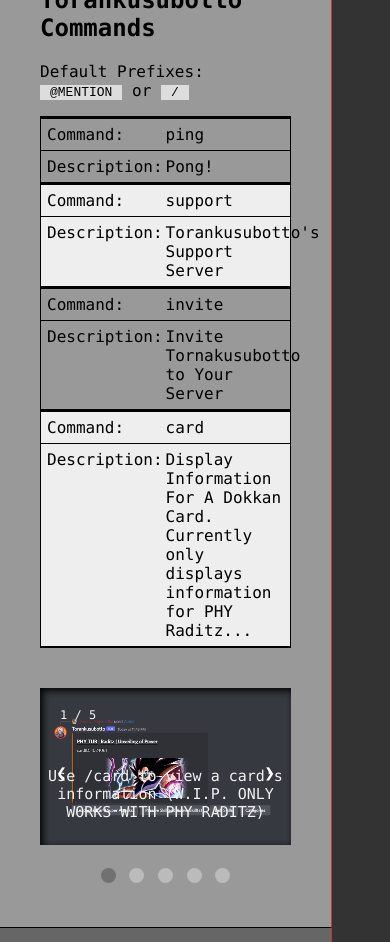
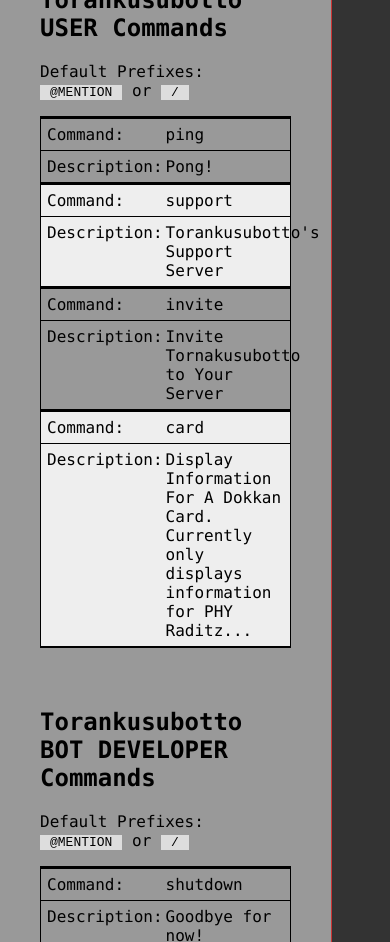
Before and after one commit to mq022002/Torankusubotto_Website, a plain HTML site: page botcommands.html in a window 390 px wide. Shown: the part 310-1252 px from the top of the page. Drawn offline with Linux system fonts and the light colour scheme.

Commit message:
Planning to reformat bot commands table. Add: botcommands.html, new bot developer commands table should I invite another developer to work on this project. Add: style.css; contact.html, added new iframe rule so that the embedded Discord widget does not compress when columns are stacked on top of each other. Change: ALL, small formatting changes. Change: style.css, changed the media query to readjust if the screen size is 1170px, instead of 900px, taking into consideration the newer iPhone models.

```diff
--- a/botcommands.html
+++ b/botcommands.html
@@ -33,8 +33,9 @@
 
     <div class="main">
         <div class="card">
+            <!-- USER Commands Table -->
             <div class="column">
-                <h2>Torankusubotto Commands&nbsp;</h2>
+                <h2>Torankusubotto USER Commands&nbsp;</h2>
                 <p>Default Prefixes: <code>@MENTION</code> or <code>/</code></p>
                 <div class="table-botcommands">
                     <table>
@@ -62,6 +63,24 @@
                     </table>
                 </div>
             </div>
+            <!-- BOT DEVELOPER Commands Table -->
+            <div class="column">
+                <h2>Torankusubotto BOT DEVELOPER Commands&nbsp;</h2>
+                <p>Default Prefixes: <code>@MENTION</code> or <code>/</code></p>
+                <div class="table-botcommands">
+                    <table>
+                        <tr>
+                            <th>Command</th>
+                            <th>Description</th>
+                        </tr>
+                        <tr>
+                            <td>shutdown</td>
+                            <td>Goodbye for now!</td>
+                        </tr>
+                    </table>
+                </div>
+            </div>
+            <!-- Slideshow Column -->
             <div class="column">
                 <div class="slideshow-container">
                     <div class="mySlides fade">
@@ -120,12 +139,11 @@
     </div>
 
     <div class="footer">
-        <div class="row">
+        <div class="column">
             <div class="footercolumn">
                 <a href="index.html"> <img src="images/Torankusubotto_Header1.png" alt="Torankusubotto_Logo" /></a>
                 <p>Copyright © 2022 Torankusubotto</p>
             </div>
-            <div class="footercolumn"></div>
             <div class="footercolumn">
                 <p>
                     <a href="botcommands.html">Bot Commands</a><br />
--- a/style.css
+++ b/style.css
@@ -85,14 +85,6 @@ a {
     display: flex;
     justify-content: center;
 }
-
-/*
-.intro{
-	background-color: #333333;
-	padding: 1px 30px 0px;
-	margin-top: -10px;
-}
-*/
 
 .row {
     display: flex;
@@ -295,7 +287,9 @@ th {
     }
 }
 
-@media screen and (max-width: 900px) {
+
+/*=============== For Certain Display Widths ===============*/
+@media screen and (max-width: 1170px) {
     .img-intro {
         display: flex;
         justify-content: center;
@@ -353,7 +347,7 @@ th {
     th,
     td,
     tr {
-        display: block;
+        table-layout: fixed;
     }
 
     .table-botcommands thead tr {
@@ -370,7 +364,7 @@ th {
 
     .table-botcommands td {
         border: none;
-        border-bottom: 1px solid #000;
+        border-bottom: 1px solid #000000;
         position: relative;
         padding-left: 50%;
     }
@@ -414,7 +408,7 @@ th {
 
     .table-donate td {
         border: none;
-        border-bottom: 1px solid #000;
+        border-bottom: 1px solid #000000;
         position: relative;
         padding-left: 50%;
     }
@@ -435,4 +429,8 @@ th {
     .table-donate td:nth-of-type(2):before {
         content: "Perks: ";
     }
+
+    iframe {
+        height: 625px;
+    }
 }
```
Also changed, not shown: contact.html (+1 -1 lines), donate.html (+0 -1 lines), index.html (+0 -1 lines).
